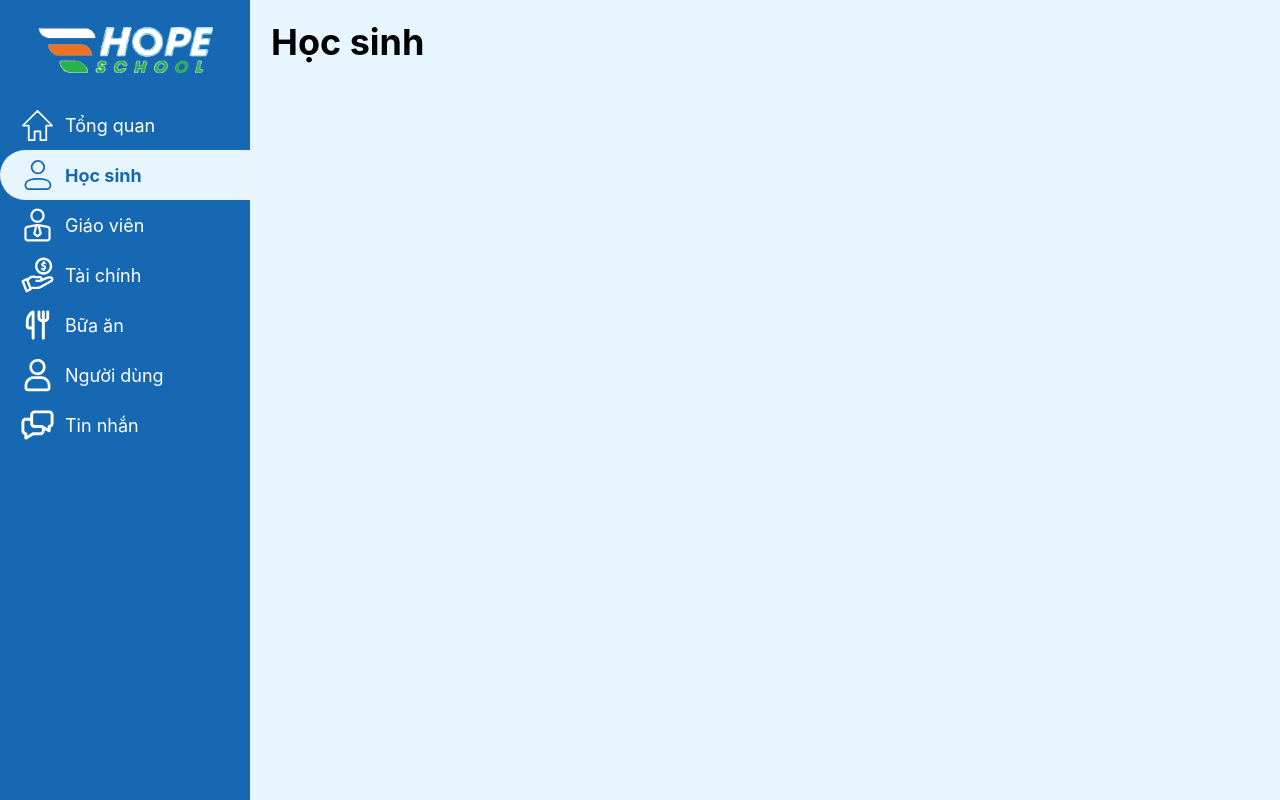
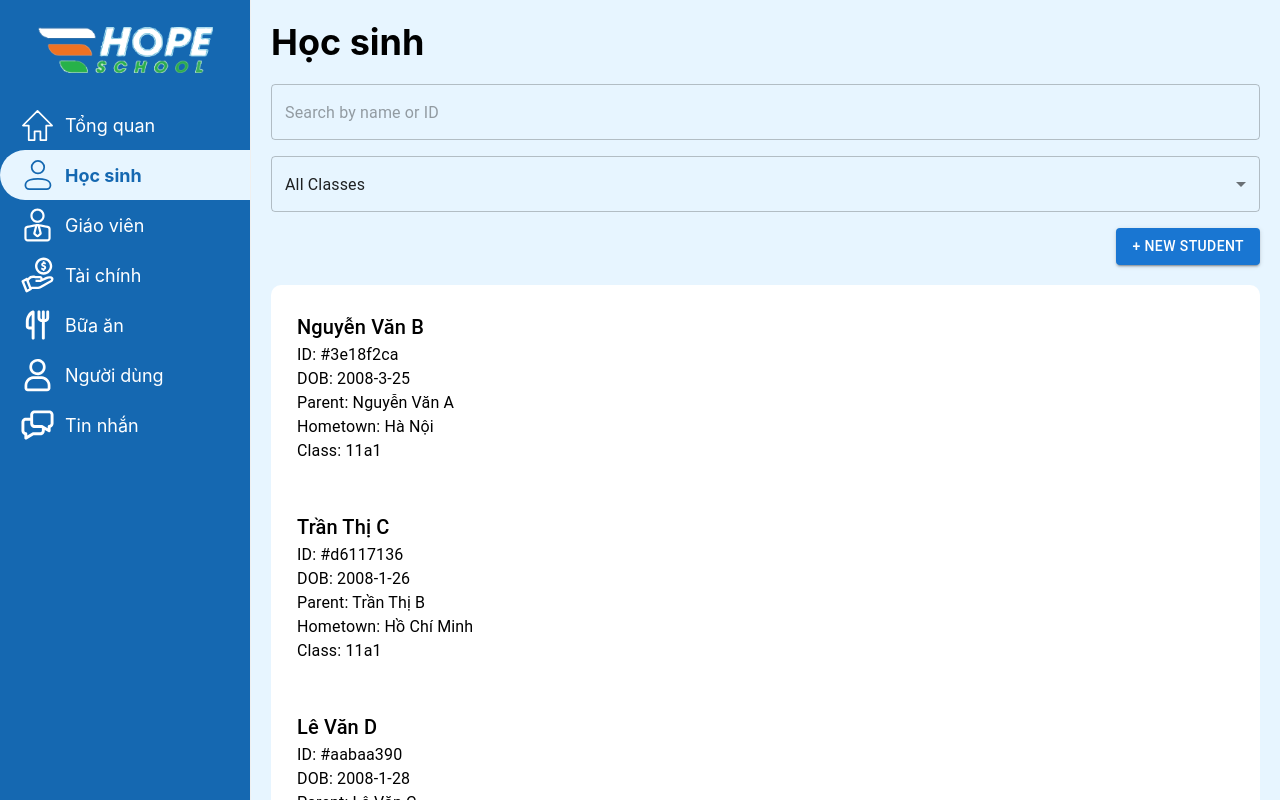
Before and after one commit to TalJa1/web-huybao, a React (Create React App) app: page /students in a window 1280 px wide. Built offline with nearby package versions, Linux system fonts and the light colour scheme.

Commit message:
Implement student search and pagination features in StudentPage component

```diff
--- a/src/views/StudentPage.tsx
+++ b/src/views/StudentPage.tsx
@@ -1,6 +1,17 @@
-import { Box } from "@mui/material";
-import React from "react";
+import React, { useState } from "react";
+import {
+  Box,
+  TextField,
+  Select,
+  MenuItem,
+  Button,
+  Typography,
+  SelectChangeEvent,
+  Pagination,
+} from "@mui/material";
 import TopLayout from "../components/TopLayout";
+import { StudentList } from "../services/renderData";
+import Grid from "@mui/material/Grid2";
 
 const StudentPage = () => {
   return (
@@ -11,10 +22,118 @@ const StudentPage = () => {
 };
 
 const Main: React.FC = () => {
+  const [searchQuery, setSearchQuery] = useState<string>("");
+  const [selectedClass, setSelectedClass] = useState<string>("All");
+  const [currentPage, setCurrentPage] = useState<number>(1);
+  const studentsPerPage = 5;
+
+  const handleSearchChange = (event: React.ChangeEvent<HTMLInputElement>) => {
+    setSearchQuery(event.target.value);
+  };
+
+  const handleClassChange = (event: SelectChangeEvent<string>) => {
+    setSelectedClass(event.target.value as string);
+    setCurrentPage(1); // Reset to first page when class changes
+  };
+
+  const handlePageChange = (
+    event: React.ChangeEvent<unknown>,
+    value: number
+  ) => {
+    setCurrentPage(value);
+  };
+
+  const students = StudentList; // Add this line to define students
+  const filteredStudents = students.filter((student) => {
+    const matchesSearchQuery =
+      student.name.toLowerCase().includes(searchQuery.toLowerCase()) ||
+      student.id.includes(searchQuery);
+    const matchesClass =
+      selectedClass === "All" || student.class === selectedClass;
+    return matchesSearchQuery && matchesClass;
+  });
+
+  const indexOfLastStudent = currentPage * studentsPerPage;
+  const indexOfFirstStudent = indexOfLastStudent - studentsPerPage;
+  const currentStudents = filteredStudents.slice(
+    indexOfFirstStudent,
+    indexOfLastStudent
+  );
+
   return (
     <Box sx={{ padding: "20px" }}>
-      <Box sx={{ color: "#000000", fontSize: "36px", fontWeight: "700" }}>
+      <Box
+        sx={{
+          color: "#000000",
+          fontSize: "36px",
+          fontWeight: "700",
+          marginBottom: "20px",
+        }}
+      >
         Học sinh
+      </Box>
+      <Grid
+        container
+        spacing={2}
+        alignItems="center"
+        sx={{ marginBottom: "20px" }}
+      >
+        <Grid size={12}>
+          <TextField
+            fullWidth
+            variant="outlined"
+            placeholder="Search by name or ID"
+            value={searchQuery}
+            onChange={handleSearchChange}
+          />
+        </Grid>
+        <Grid size={12}>
+          <Select
+            fullWidth
+            value={selectedClass}
+            onChange={handleClassChange}
+            displayEmpty
+          >
+            <MenuItem value="All">All Classes</MenuItem>
+            {Array.from(
+              new Set(StudentList.map((student) => student.class))
+            ).map((className) => (
+              <MenuItem key={className} value={className}>
+                {className}
+              </MenuItem>
+            ))}
+          </Select>
+        </Grid>
+        <Grid size={12} display="flex" justifyContent="flex-end">
+          <Button variant="contained" color="primary">
+            + New Student
+          </Button>
+        </Grid>
+      </Grid>
+      <Box sx={{ backgroundColor: "white", padding: "10px", borderRadius: '10px' }}>
+        {currentStudents.map((student) => (
+          <Box
+            key={student.id}
+            sx={{
+              marginBottom: 2,
+              padding: 2,
+            }}
+          >
+            <Typography variant="h6">{student.name}</Typography>
+            <Typography>ID: {student.id}</Typography>
+            <Typography>DOB: {student.dob}</Typography>
+            <Typography>Parent: {student.parentName}</Typography>
+            <Typography>Hometown: {student.hometown}</Typography>
+            <Typography>Class: {student.class}</Typography>
+          </Box>
+        ))}
+      </Box>
+      <Box display="flex" justifyContent="center" sx={{ marginTop: 2 }}>
+        <Pagination
+          count={Math.ceil(filteredStudents.length / studentsPerPage)}
+          page={currentPage}
+          onChange={handlePageChange}
+        />
       </Box>
     </Box>
   );
```
